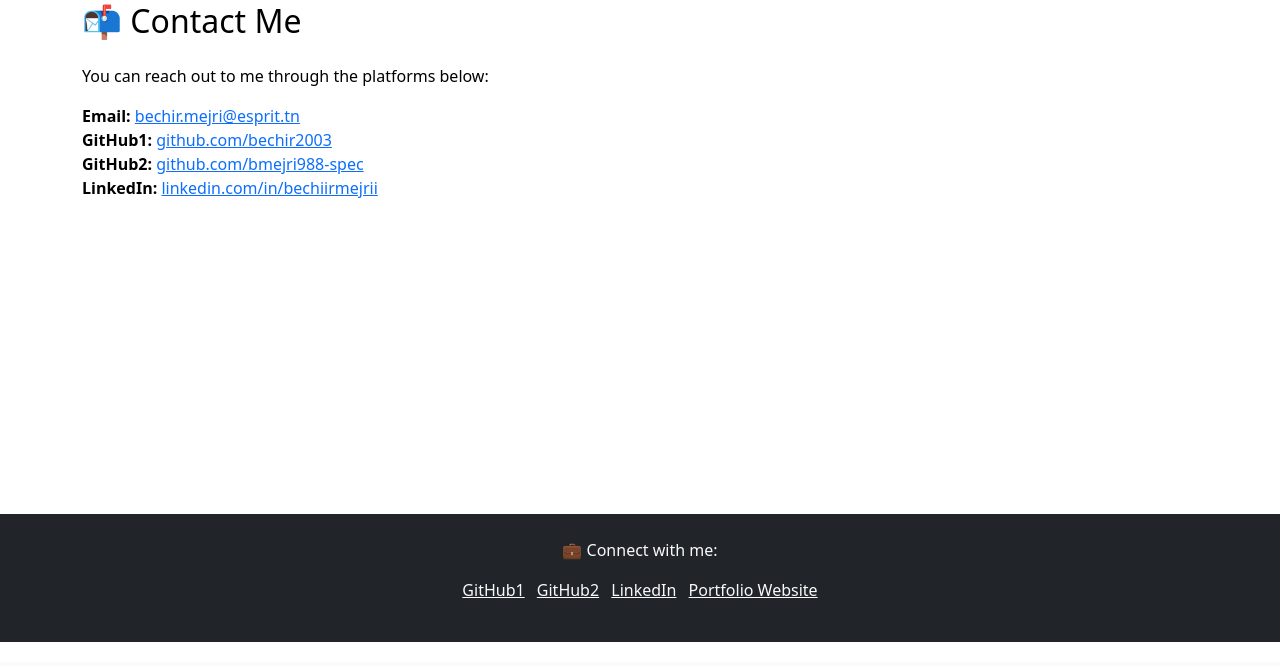
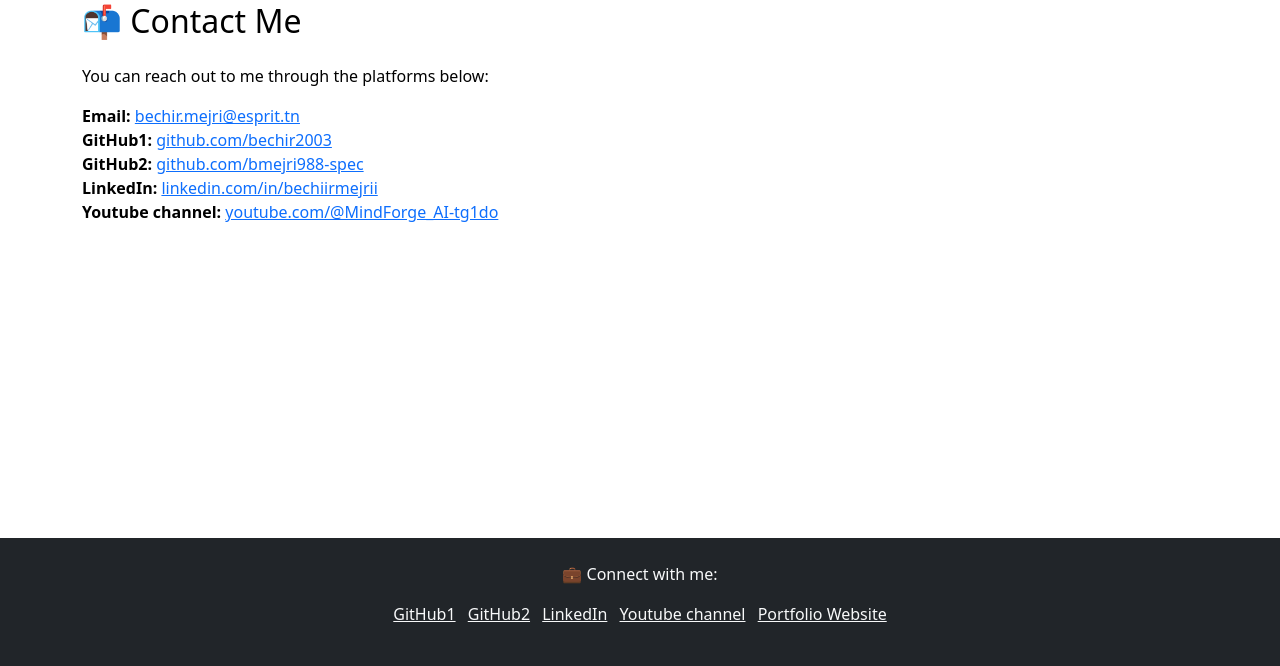
Before and after one commit to bechir2003/portfolio-site, a Django app: page /contact/ in a window 1280 px wide. Shown: the part 138-804 px from the top of the page. Before the commit the page ends 780 px from the top, so only its background shows below. Run offline with Django 5.2, Linux system fonts and the light colour scheme.

Commit message:
add youtube channel link

```diff
--- a/portfolio/templates/portfolio/base.html
+++ b/portfolio/templates/portfolio/base.html
@@ -45,9 +45,10 @@
 <footer class="bg-dark text-light text-center py-4 mt-5">
   <p>💼 Connect with me:</p>
   <ul class="list-inline">
-    <li class="list-inline-item"><a href="https://github.com/bechir2003" class="text-light">GitHub1</a></li>
-    <li class="list-inline-item"><a href="https://github.com/bmejri988-spec" class="text-light">GitHub2</a></li>
-    <li class="list-inline-item"><a href="https://www.linkedin.com/in/bechiirmejrii/" class="text-light">LinkedIn</a></li>
+    <li class="list-inline-item"><a href="https://github.com/bechir2003" target="_blank" class="text-light">GitHub1</a></li>
+    <li class="list-inline-item"><a href="https://github.com/bmejri988-spec" target="_blank" class="text-light">GitHub2</a></li>
+    <li class="list-inline-item"><a href="https://www.linkedin.com/in/bechiirmejrii/" target="_blank" class="text-light">LinkedIn</a></li>
+    <li class="list-inline-item"><a href="https://www.youtube.com/@MindForge_AI-tg1do" target="_blank" class="text-light">Youtube channel</a></li>
     <li class="list-inline-item"><a href="#" class="text-light">Portfolio Website</a></li>
   </ul>
 </footer>
--- a/portfolio/templates/portfolio/contact.html
+++ b/portfolio/templates/portfolio/contact.html
@@ -11,6 +11,8 @@
     <li><strong>GitHub1:</strong> <a href="https://github.com/bechir2003" target="_blank">github.com/bechir2003</a></li>
     <li><strong>GitHub2:</strong> <a href="https://github.com/bmejri988-spec" target="_blank">github.com/bmejri988-spec</a></li>
     <li><strong>LinkedIn:</strong> <a href="https://www.linkedin.com/in/bechiirmejrii/" target="_blank">linkedin.com/in/bechiirmejrii</a></li>
+    <li><strong>Youtube channel:</strong> <a href="https://www.youtube.com/@MindForge_AI-tg1do" target="_blank">youtube.com/@MindForge_AI-tg1do</a></li>
+
   </ul>
 </div>
 <pre>
```
